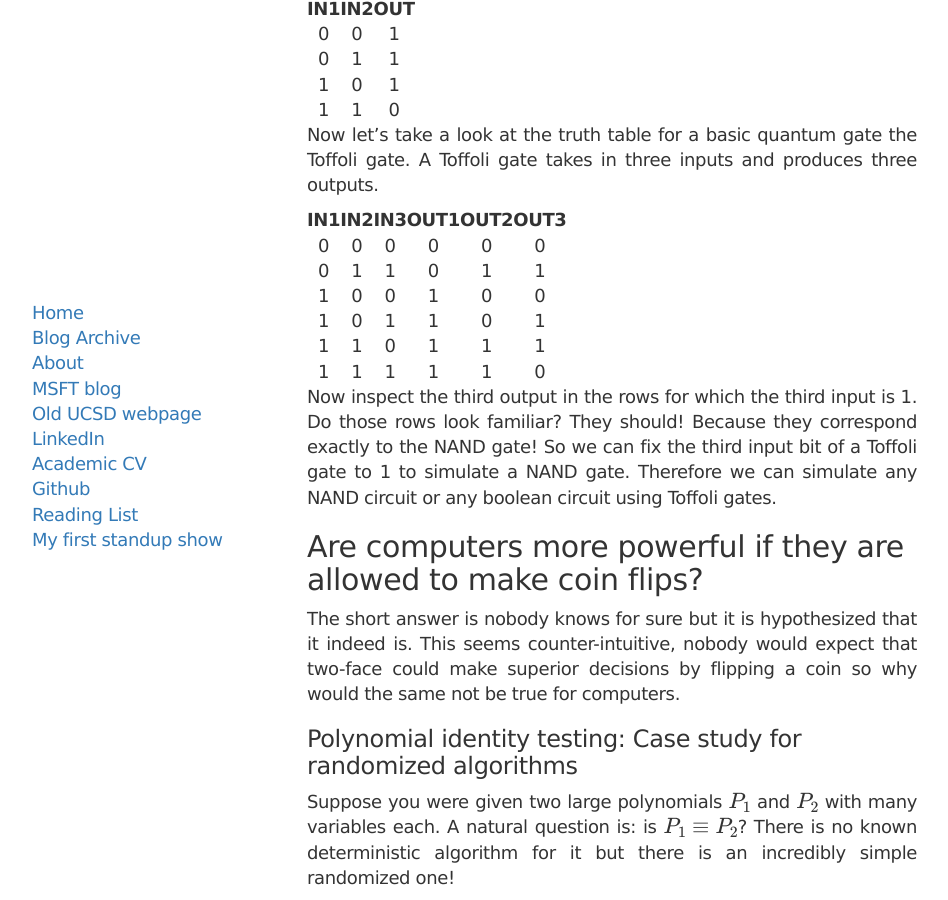
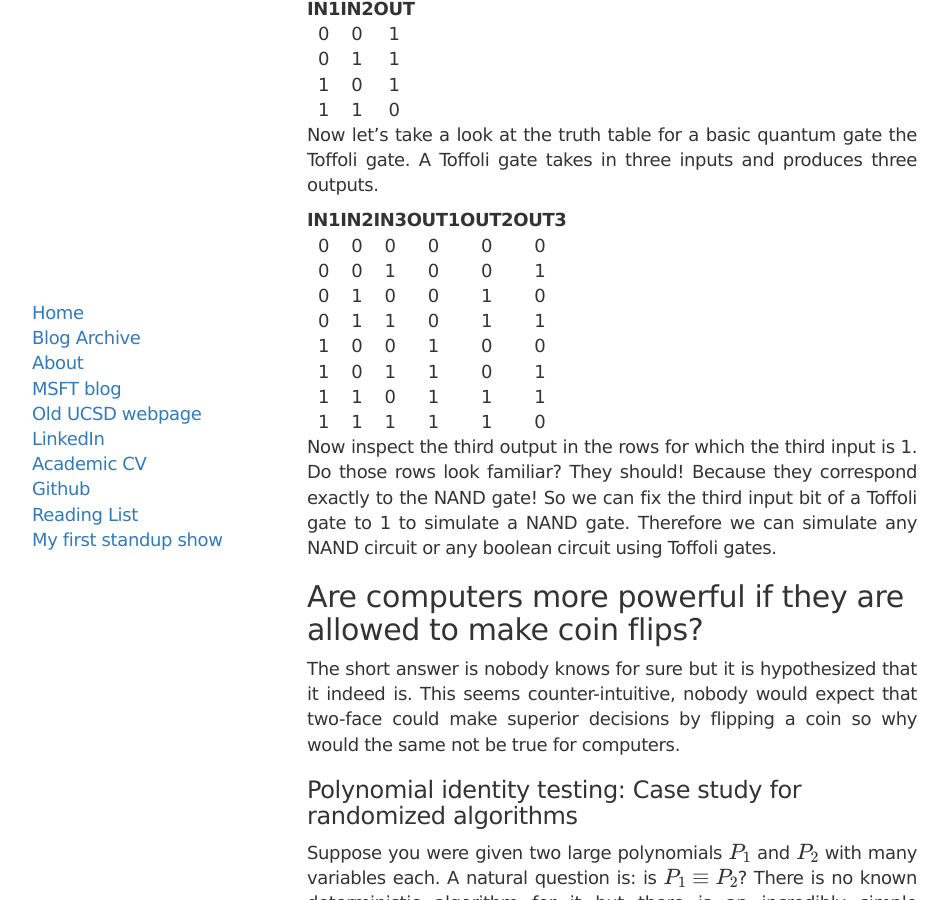
Before and after one commit to msaroufim/MLblog, a Jekyll site: the page built from _posts/2015-02-14-quantum-computers-can-simulate-classical-computers.md, in a window 1280 px wide and 900 px high, scrolled down 1818 px. Shown: the whole window, without its empty margins (28-976 px from the left). Built offline with Jekyll 4.4.1, drawn with Linux system fonts in a browser that asks for light colours; nearby versions of some CDN libraries; formulas are drawn with MathJax 3; comment, search, counter and statistics services are not loaded.

Commit message:
fixed tables again

```diff
--- a/_posts/2015-02-14-quantum-computers-can-simulate-classical-computers.md
+++ b/_posts/2015-02-14-quantum-computers-can-simulate-classical-computers.md
@@ -67,11 +67,14 @@ Now let's take a look at the truth table for a basic quantum gate the Toffoli ga
 |IN1  |IN2  |IN3  |OUT1  |OUT2  |OUT3  |
 |:---:|:---:|:---:|:----:|:----:|:----:|
 |0    |0    |0    |0     |0     |0
-|0    |1    |1    |0     |1     |1
-|1    |0    |0    |1     |0     |0
-|1    |0    |1    |1     |0     |1
-|1    |1    |0    |1     |1     |1
-|1    |1    |1    |1     |1     |0
+|0	  |0    |1    |0     |0     |1
+|0	  |1    |0    |0     |1     |0
+|0	  |1    |1    |0     |1     |1
+|1	  |0    |0    |1     |0     |0
+|1	  |0    |1    |1     |0     |1
+|1	  |1    |0    |1     |1     |1
+|1	  |1    |1    |1     |1     |0
+
 
 
 Now inspect the third output in the rows for which the third input is 1. Do those rows look familiar? They should! Because they correspond exactly to the NAND gate! So we can fix the third input bit of a Toffoli gate to 1 to simulate a NAND gate. Therefore we can simulate any NAND circuit or any boolean circuit using Toffoli gates.
```
Also changed, not shown: 1 other file.
